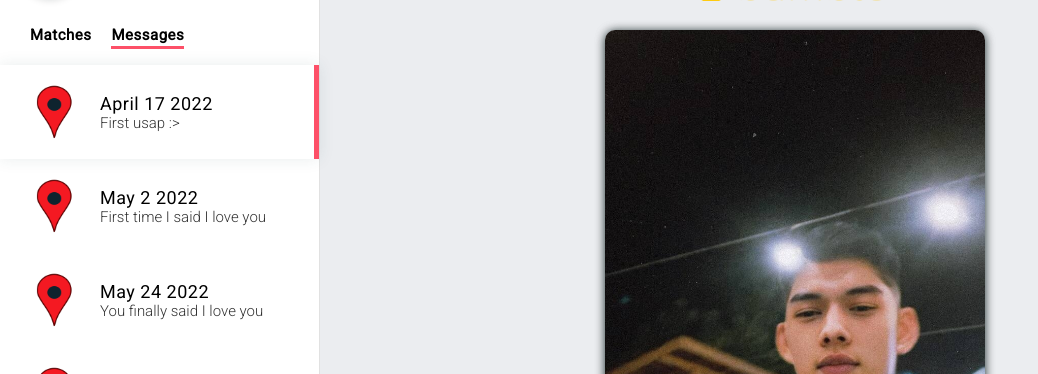
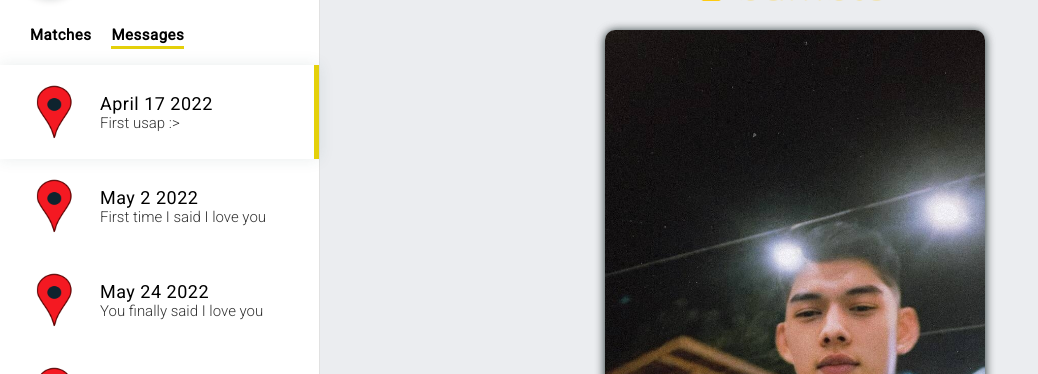
Before and after one commit to haroldfierre/bbq, a plain HTML site: page index.html in a window 1280 px wide. In both pictures the pointer is over the element 159 px from the left and 182 px from the top of the page. Shown: the part 70-444 px from the top of the page, without its empty margins (0-1038 px from the left). Drawn offline with Linux system fonts and the light colour scheme.

Commit message:
haroldfierre

```diff
--- a/css/style.css
+++ b/css/style.css
@@ -74,7 +74,7 @@ body {
 }
 
 .side .menu .active {
-	border-bottom: 3px solid #fd5068;
+	border-bottom: 3px solid #E4D00A;
 	padding-bottom: 2px;
 }
 
@@ -111,7 +111,7 @@ body {
 
 .side .messages:hover {
 	box-shadow: 0 0 15px 0 rgba(43, 78, 78, 0.1);
-	border-right: 5px solid #fd5068;
+	border-right: 5px solid #E4D00A;
 }
 
 .container .card {
```
